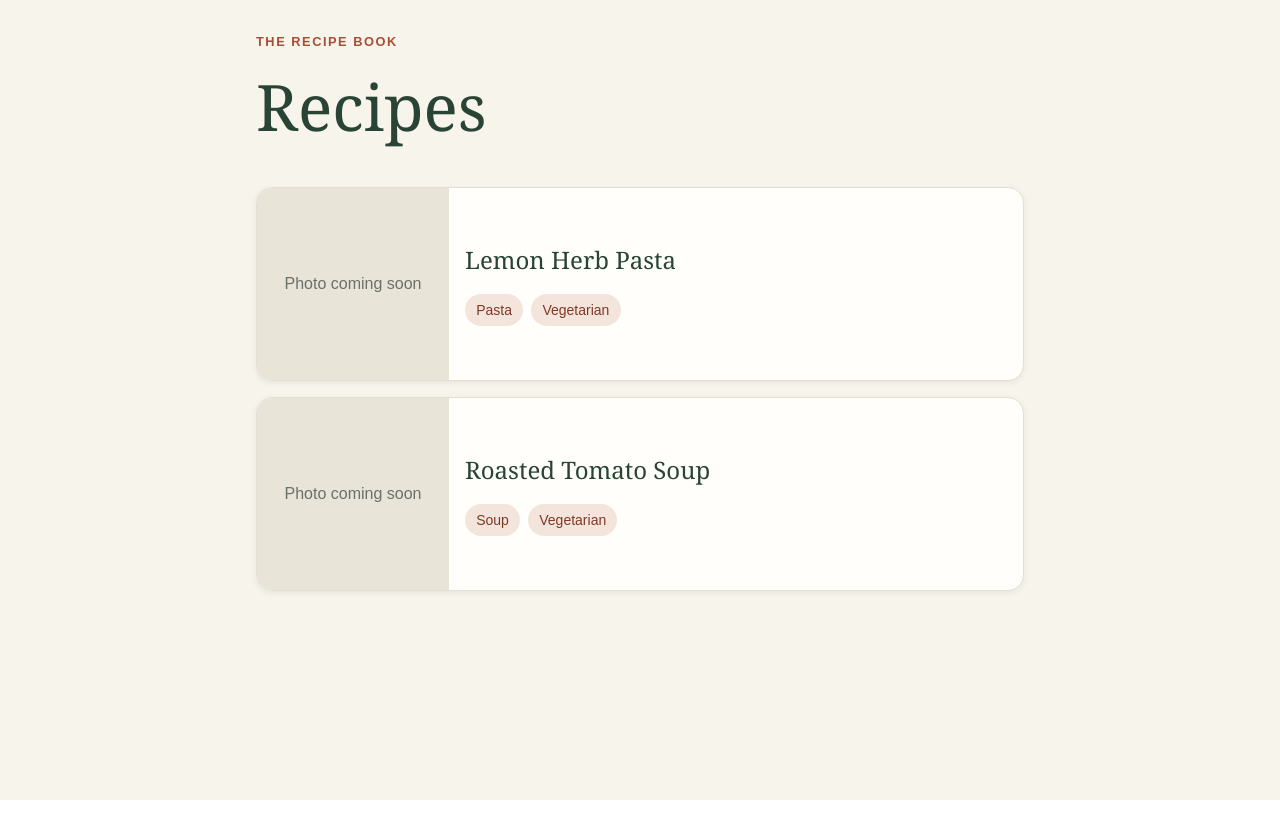
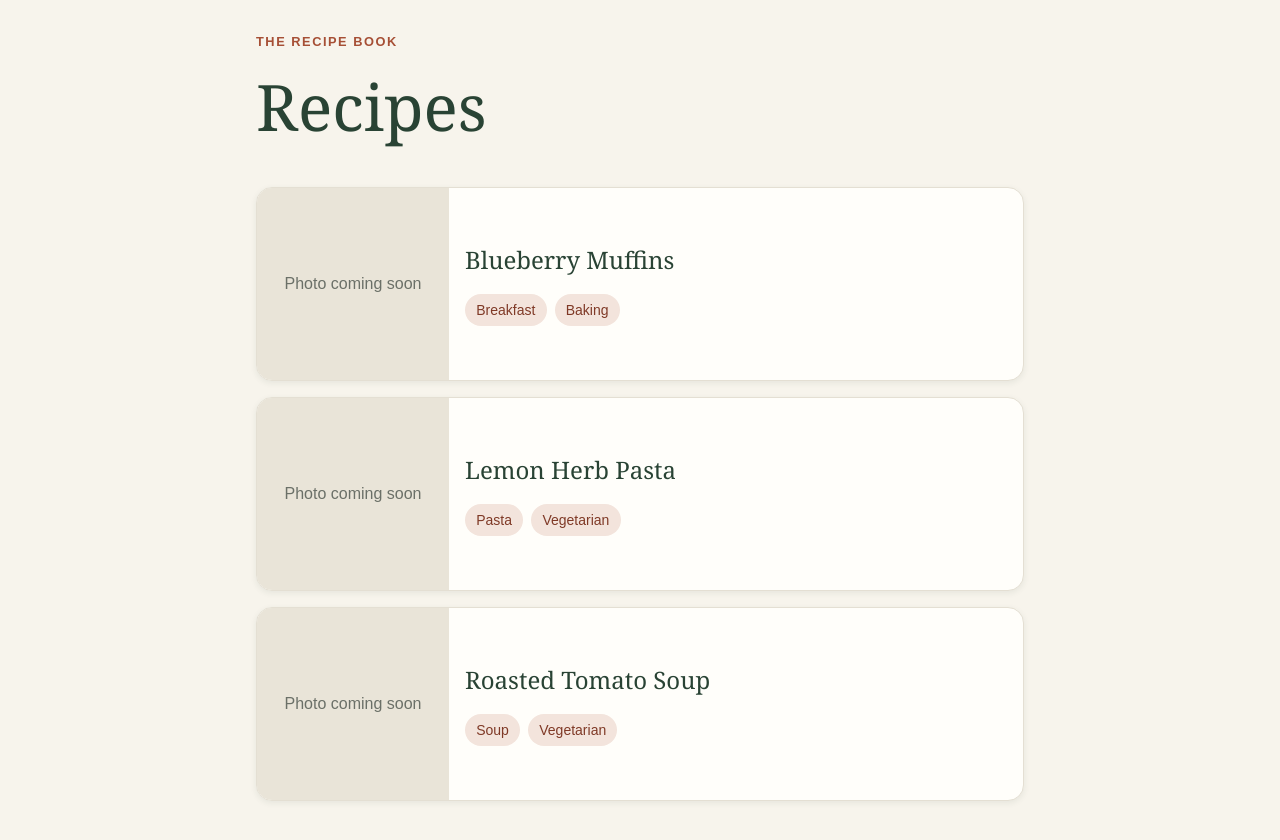
Before and after one commit to GrahamQuitno/RecipeBook, a Next.js app in the folder recipe-book-app/: page / in a window 1280 px wide. Shown: the top 840 px of the page. Before the commit the page ends 800 px from the top, so only its background shows below. Built offline with nearby package versions, Linux system fonts and the light colour scheme.

Commit message:
Moved the static recipe data to its own file.

```diff
--- /dev/null
+++ b/recipe-book-app/app/data/recipes.ts
@@ -0,0 +1,74 @@
+export type Recipe = {
+  title: string;
+  tags: string[];
+  ingredients: string[];
+  instructions: string[];
+};
+
+export const recipes: Record<string, Recipe> = {
+  "blueberry-muffins": {
+    title: "Blueberry Muffins",
+    tags: ["Breakfast", "Baking"],
+    ingredients: [
+      "2 cups all-purpose flour",
+      "¾ cup sugar",
+      "2 teaspoons baking powder",
+      "½ teaspoon salt",
+      "½ cup butter, melted",
+      "2 eggs",
+      "½ cup milk",
+      "1 cup blueberries",
+    ],
+    instructions: [
+      "Heat the oven to 375°F (190°C). Line a muffin tin with paper liners.",
+      "In a large bowl, whisk together the flour, sugar, baking powder, and salt.",
+      "In another bowl, mix the melted butter, eggs, and milk. Add the wet ingredients to the dry ingredients and stir until just combined.",
+      "Gently fold in the blueberries. Divide the batter among the muffin cups.",
+      "Bake for 20–25 minutes, until the tops are golden and a toothpick comes out clean.",
+    ],
+  },
+  "lemon-pasta": {
+    title: "Lemon Herb Pasta",
+    tags: ["Pasta", "Vegetarian"],
+    ingredients: [
+      "12 ounces pasta",
+      "2 tablespoons olive oil",
+      "2 cloves garlic, minced",
+      "1 lemon, zested and juiced",
+      "¼ cup chopped fresh parsley",
+      "½ teaspoon salt",
+      "¼ teaspoon black pepper",
+      "½ cup reserved pasta water",
+    ],
+    instructions: [
+      "Bring a large pot of salted water to a boil. Cook the pasta according to the package directions.",
+      "While the pasta cooks, warm the olive oil in a large pan over medium heat. Add the garlic and cook for about 30 seconds.",
+      "Add the lemon zest, lemon juice, salt, and pepper to the pan.",
+      "Add the drained pasta and a splash of reserved pasta water. Toss until the sauce coats the pasta.",
+      "Stir in the parsley and serve.",
+    ],
+  },
+
+  "tomato-soup": {
+    title: "Roasted Tomato Soup",
+    tags: ["Soup", "Vegetarian"],
+    ingredients: [
+      "2 pounds ripe tomatoes, halved",
+      "1 small yellow onion, roughly chopped",
+      "4 cloves garlic, peeled",
+      "2 tablespoons olive oil",
+      "2 cups vegetable broth",
+      "½ teaspoon salt",
+      "¼ teaspoon black pepper",
+      "¼ cup heavy cream (optional)",
+      "2 tablespoons chopped fresh basil",
+    ],
+    instructions: [
+      "Heat the oven to 425°F (220°C). Arrange the tomatoes, onion, and garlic on a baking sheet.",
+      "Drizzle the vegetables with olive oil and season with salt and pepper.",
+      "Roast for 30–35 minutes, until the tomatoes are soft and lightly browned.",
+      "Transfer the roasted vegetables and their juices to a pot. Add the vegetable broth and simmer for 10 minutes.",
+      "Blend until smooth. Stir in the cream, if using, and garnish with basil.",
+    ],
+  }
+};
--- a/recipe-book-app/app/page.module.css
+++ b/recipe-book-app/app/page.module.css
@@ -44,7 +44,6 @@
 }
 
 .recipeLink:hover .recipeCard {
-  /* border-color: #a64f35; */
   box-shadow: 0 6px 16px rgb(41 67 52 / 20%);
   transform: translateY(-2px);
 }
--- a/recipe-book-app/app/page.tsx
+++ b/recipe-book-app/app/page.tsx
@@ -1,19 +1,6 @@
 import styles from "./page.module.css";
 import Link from "next/link";
-
-/* Some hard coded recipes as a placeholder for now */
-const recipes = [
-  {
-    id: "lemon-pasta",
-    title: "Lemon Herb Pasta",
-    tags: ["Pasta", "Vegetarian"],
-  },
-  {
-    id: "tomato-soup",
-    title: "Roasted Tomato Soup",
-    tags: ["Soup", "Vegetarian"],
-  },
-];
+import { recipes } from "/app/data/recipes.ts"
 
 export default function Home() {
   return (
@@ -25,9 +12,9 @@ export default function Home() {
         </header>
 
         <ul className={styles.recipeList}>
-          {recipes.map((recipe) => (
-            <li key={recipe.id}>
-              <Link className={styles.recipeLink} href={"recipes/"+recipe.id}>
+          {Object.entries(recipes).map(([id,recipe]) => (
+            <li key={id}>
+              <Link className={styles.recipeLink} href={"recipes/"+id}>
                 <article className={styles.recipeCard}>
                   <div className={styles.photoPlaceholder}>
                     Photo coming soon
@@ -35,10 +22,7 @@ export default function Home() {
 
                   <div className={styles.recipeInfo}>
                     <h2 className={styles.recipeTitle}>{recipe.title}</h2>
-
-                    <ul
-                      className={styles.tags}
-                    >
+                    <ul className={styles.tags}>
                       {recipe.tags.map((tag) => (
                         <li key={tag} className={styles.tag}>
                           {tag}
--- a/recipe-book-app/app/recipes/[slug]/page.tsx
+++ b/recipe-book-app/app/recipes/[slug]/page.tsx
@@ -1,6 +1,7 @@
 import { notFound } from "next/navigation";
 import styles from "./page.module.css";
 import Link from "next/link";
+import { recipes } from "/app/data/recipes.ts"
 
 export const instant = false;
 
@@ -16,77 +17,9 @@ type RecipePageProps = {
   params: Promise<{ slug: string }>;
 };
 
-const recipe = {
-  "blueberry-muffins": {
-    title: "Blueberry Muffins",
-    tags: ["Breakfast", "Baking"],
-    ingredients: [
-      "2 cups all-purpose flour",
-      "¾ cup sugar",
-      "2 teaspoons baking powder",
-      "½ teaspoon salt",
-      "½ cup butter, melted",
-      "2 eggs",
-      "½ cup milk",
-      "1 cup blueberries",
-    ],
-    instructions: [
-      "Heat the oven to 375°F (190°C). Line a muffin tin with paper liners.",
-      "In a large bowl, whisk together the flour, sugar, baking powder, and salt.",
-      "In another bowl, mix the melted butter, eggs, and milk. Add the wet ingredients to the dry ingredients and stir until just combined.",
-      "Gently fold in the blueberries. Divide the batter among the muffin cups.",
-      "Bake for 20–25 minutes, until the tops are golden and a toothpick comes out clean.",
-    ],
-  },
-  "lemon-pasta": {
-    title: "Lemon Herb Pasta",
-    tags: ["Pasta", "Vegetarian"],
-    ingredients: [
-      "12 ounces pasta",
-      "2 tablespoons olive oil",
-      "2 cloves garlic, minced",
-      "1 lemon, zested and juiced",
-      "¼ cup chopped fresh parsley",
-      "½ teaspoon salt",
-      "¼ teaspoon black pepper",
-      "½ cup reserved pasta water",
-    ],
-    instructions: [
-      "Bring a large pot of salted water to a boil. Cook the pasta according to the package directions.",
-      "While the pasta cooks, warm the olive oil in a large pan over medium heat. Add the garlic and cook for about 30 seconds.",
-      "Add the lemon zest, lemon juice, salt, and pepper to the pan.",
-      "Add the drained pasta and a splash of reserved pasta water. Toss until the sauce coats the pasta.",
-      "Stir in the parsley and serve.",
-    ],
-  },
-
-  "tomato-soup": {
-    title: "Roasted Tomato Soup",
-    tags: ["Soup", "Vegetarian"],
-    ingredients: [
-      "2 pounds ripe tomatoes, halved",
-      "1 small yellow onion, roughly chopped",
-      "4 cloves garlic, peeled",
-      "2 tablespoons olive oil",
-      "2 cups vegetable broth",
-      "½ teaspoon salt",
-      "¼ teaspoon black pepper",
-      "¼ cup heavy cream (optional)",
-      "2 tablespoons chopped fresh basil",
-    ],
-    instructions: [
-      "Heat the oven to 425°F (220°C). Arrange the tomatoes, onion, and garlic on a baking sheet.",
-      "Drizzle the vegetables with olive oil and season with salt and pepper.",
-      "Roast for 30–35 minutes, until the tomatoes are soft and lightly browned.",
-      "Transfer the roasted vegetables and their juices to a pot. Add the vegetable broth and simmer for 10 minutes.",
-      "Blend until smooth. Stir in the cream, if using, and garnish with basil.",
-    ],
-  }
-};
-
 export default async function RecipePage({ params }: RecipePageProps) {
   const { slug } = await params;
-  const currentRecipe = recipe[slug];
+  const currentRecipe = recipes[slug];
 
   if (!currentRecipe) {
     notFound();
```
